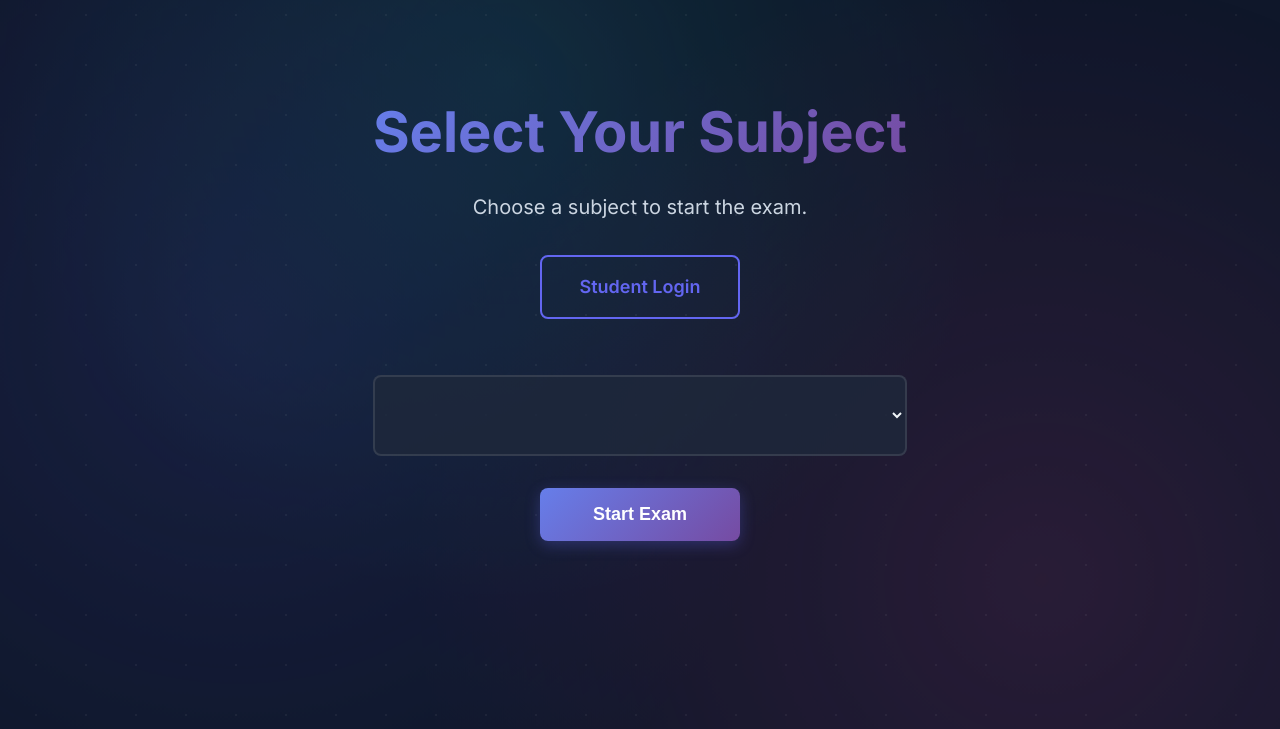
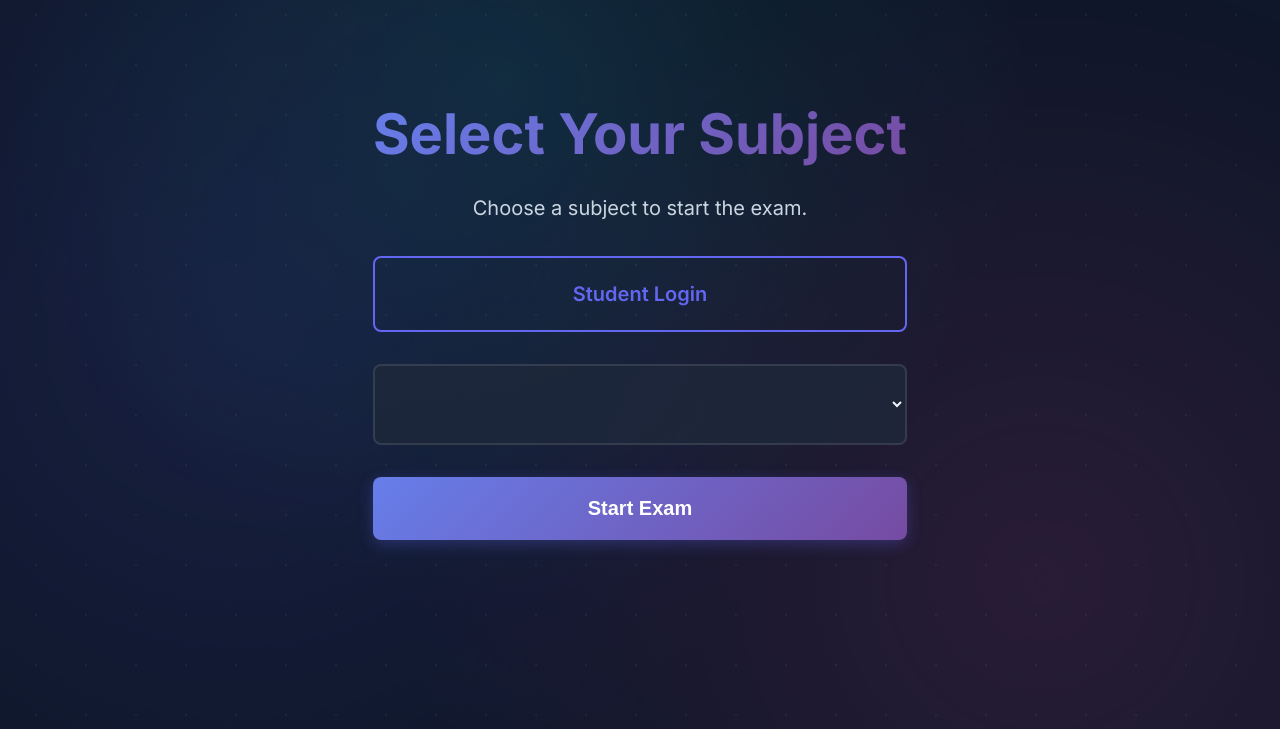
Before and after one commit to TELLYHUBCLOUD/dark-satellite, a Flask app: page / in a window 1280 px wide. Shown: the part 71-800 px from the top of the page. Run offline with Flask 3, Linux system fonts and the light colour scheme; data that the repository does not hold is empty.

Commit message:
feat: Add admin student deletion API, implement comprehensive dark theme styling, and introduce admin dashboard and index page templates.

```diff
--- a/app.py
+++ b/app.py
@@ -492,6 +492,8 @@ def get_students():
                     'name': student.get('name', 'Unknown'),
                     'email': student.get('email', ''),
                     'phone': student.get('phone', ''),
+                    'dob': student.get('dob', '-'),
+                    'password': student.get('password', '')[:10] + '...', # Truncate hash
                     'exam_taken': len(completed_subjects) > 0,
                     'completed_subjects': completed_subjects,
                     'registered_at': format_datetime(student.get('created_at', datetime.now()))
@@ -769,6 +771,22 @@ def delete_all_students():
     except Exception as e:
         return jsonify({'success': False, 'message': str(e)}), 500
 
+@app.route('/api/admin/students/<roll_number>', methods=['DELETE'])
+@admin_required
+def delete_student(roll_number):
+    """Delete a single student"""
+    try:
+        db = db_manager.get_db()
+        result = db.students.delete_one({'roll_number': roll_number})
+
+        if result.deleted_count > 0:
+            return jsonify({'success': True, 'message': 'Student deleted successfully'})
+        else:
+            return jsonify({'success': False, 'message': 'Student not found'}), 404
+
+    except Exception as e:
+        return jsonify({'success': False, 'message': str(e)}), 500
+
 if __name__ == '__main__':
     port = int(os.environ.get('PORT', 5000))
     app.run(host='0.0.0.0', port=port, debug=True)
--- a/static/css/style.css
+++ b/static/css/style.css
@@ -499,6 +499,14 @@ h6 {
     width: 100%;
     margin-top: 2rem;
     animation: fadeInUp 0.8s ease 0.4s both;
+}
+
+.hero-btn {
+    width: 100%;
+    max-width: 600px;
+    padding: 1.25rem;
+    /* Increased padding to closer match select box */
+    font-size: 1.25rem;
 }
 
 .subject-select-container {
--- a/templates/index.html
+++ b/templates/index.html
@@ -29,8 +29,7 @@
             <h1 class="hero-title">Select Your Subject</h1>
             <p class="hero-subtitle">Choose a subject to start the exam.</p>
             <div class="hero-buttons">
-                <a href="{{ url_for('login_page') }}" class="btn btn-outline btn-lg mb-2"
-                    style="min-width: 200px;">Student Login</a>
+                <a href="{{ url_for('login_page') }}" class="btn btn-outline btn-lg hero-btn">Student Login</a>
                 <div class="subject-select-container">
                     <select id="subject-select" class="subject-select">
                         {% for subject in subjects %}
@@ -38,7 +37,7 @@
                         {% endfor %}
                     </select>
                 </div>
-                <button id="start-exam-btn" class="btn btn-primary btn-lg" style="min-width: 200px;">Start Exam</button>
+                <button id="start-exam-btn" class="btn btn-primary btn-lg hero-btn">Start Exam</button>
             </div>
         </div>
     </section>
```
Also changed, not shown: templates/admin_dashboard.html (+33 -3 lines).
